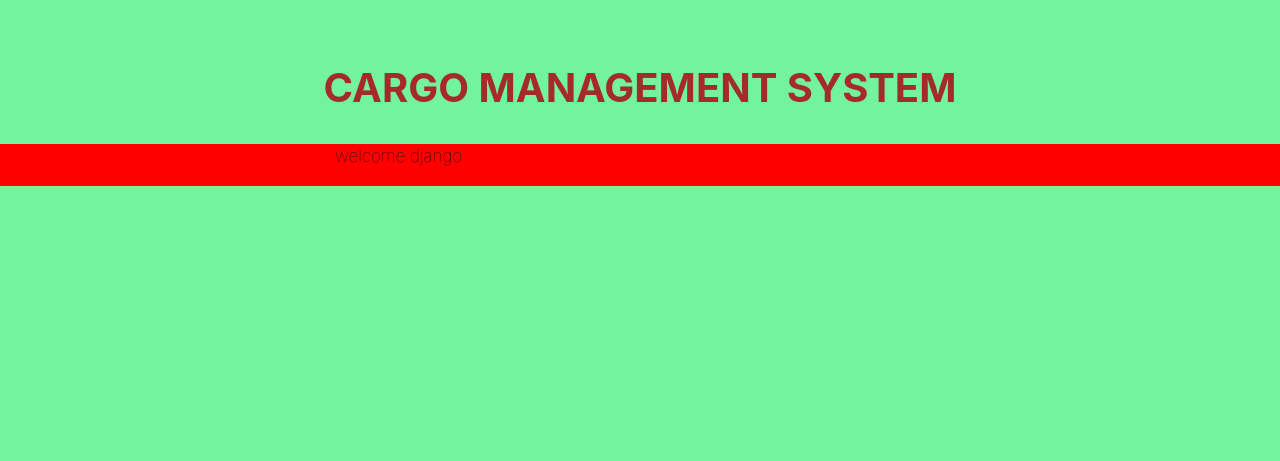
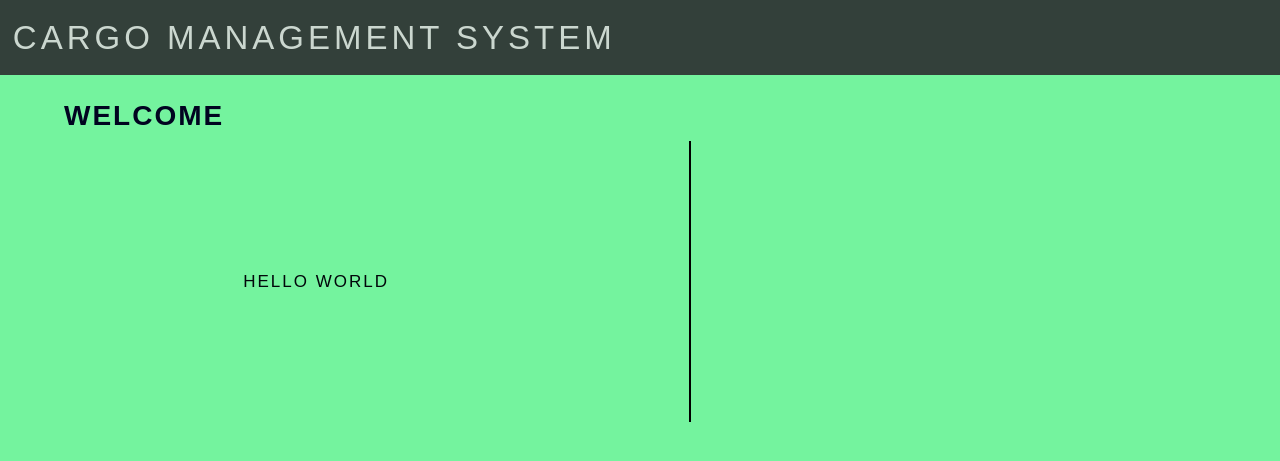
Before and after one commit to code-art7/project, a Django app: page /home/ in a window 1280 px wide. Shown: the top 461 px of the page. Run offline with Django 3.2, Linux system fonts and the light colour scheme; parts of the project's set-up code (start-up, migrations or seed data) failed here and were passed over; some libraries are stand-ins or nearby versions.

Commit message:
home and login style

```diff
--- a/cargo_management_system/cargoms/templates/base.html
+++ b/cargo_management_system/cargoms/templates/base.html
@@ -14,9 +14,29 @@
     </head>
 
     <body class="b">
+        {% load crispy_forms_tags %}
 
-      {% load crispy_forms_tags %}
-        <h1 class="cms" align="center"> <b>CARGO MANAGEMENT SYSTEM</b></h1>
+
+        <div class="header" >
+            <div>
+                CARGO MANAGEMENT SYSTEM
+                {% for det in details %}
+                {% if user.is_authenticated %}
+                {% if request.user.username == det.e_userName %}
+                <form class="logout" action="/logout/" style="float: right;">
+                    {{ det.e_name | title }}  |
+                    <button type="submit" class="btn btn-primary" >LOGOUT</button>
+                </form>
+                {% endif %}
+                {% endif %}
+                {% endfor %}
+            </div>
+        </div >
+
+
+            {% block content2 %}
+            {% endblock %}
+
         <br>
         {% block content %}
         {% endblock %}
--- a/cargo_management_system/cargoms/templates/customer_details.html
+++ b/cargo_management_system/cargoms/templates/customer_details.html
@@ -7,7 +7,7 @@
             <div class="col-6">
             <button type="submit" class="btn btn-primary">LOG OUT</button>
           </div>
-       <p> {{ user.full_name}} </p>
+
         <h1 style="text-align: center;">Cargo Management Details</h1>
         <h2 style="text-align: center;">Customer Details</h2>
         <table style="width: 100%;">
--- a/cargo_management_system/cargoms/templates/home.html
+++ b/cargo_management_system/cargoms/templates/home.html
@@ -1,7 +1,29 @@
 {% extends 'base.html' %}
 {% load crispy_forms_tags %}
+
 {% block content %}
-<div class="d-flex justify-content-center" style="background-color: red;" >
-    <p class="col-6">welcome django </p>
-</div>
+<div class="ad ">
+    <h3 style="color: rgb(1, 3, 32);" ><B> WELCOME</B></h3>
+  </div>
+  <div class="d-flex justify-content-start"  >
+        {% csrf_token %}
+        <div class="col-6" style="padding: 10% 15%;">
+       HELLO WORLD
+      </div>
+      <br>
+
+      <div class="status" align="center" style="font-size: medium;">
+        {% for det in details %}
+                {% if user.is_authenticated %}
+                {% if request.user.username == det.e_userName %}
+                    WELCOME {{ det.e_name | title }} <br>
+                    USERNAME : {{ det.e_userName }} <br>
+                    ID NO : {{ det.eid_no }} <br>
+
+                {% endif %}
+                {% endif %}
+                {% endfor %}
+      </div>
+  </div>
+
 {% endblock %}
--- a/cargo_management_system/cargoms/views.py
+++ b/cargo_management_system/cargoms/views.py
@@ -16,7 +16,11 @@ def login_v(request):
         if user is not None:
             auth.login(request, user)
 
-            return render(request, 'customer_details.html')
+            det = employee_Details.objects.all()
+            for entry in det:
+                print(entry.e_name)
+
+            return render(request, 'home.html', { 'details' : det })
 
         else:
             messages.error(request, 'Error wrong username/password')
--- a/cargo_management_system/static/css/main.css
+++ b/cargo_management_system/static/css/main.css
@@ -16,4 +16,41 @@
     color: rgb(1, 6, 10);
     font-size: 17px;
     font-weight: lighter;
+    margin-left: 4%;
+    margin-right: 4%;
+    border-right: 2px solid black;
+    height: 35%;
+    font-family: Montserrat, sans-serif;
+    letter-spacing: 2px;
 }
+
+.header{
+    font-family: Montserrat, sans-serif;
+    color: #d5d5d5 !important;
+    margin-bottom: 0;
+    background-color: #2d2d30;
+    border: 0;
+    font-size: 33px !important;
+    letter-spacing: 4px;
+    opacity: 0.9;
+    padding: 1%;
+}
+.head_logo{
+    margin: 1.5%;
+}
+.logout{
+    font-size: 25px;
+}
+
+.ad{
+    font-family: Montserrat, sans-serif;
+    letter-spacing: 2px;
+
+    margin-left: 5%;
+}
+.status{
+    padding: 4% 8%;
+    font-size: 30px;
+    color: #2d2d30;
+
+}
```
Also changed, not shown: cargo_management_system/cargoms/templates/login.html (+15 -10 lines).
